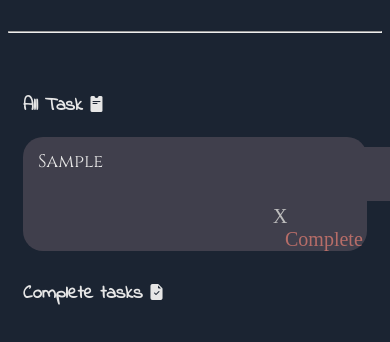
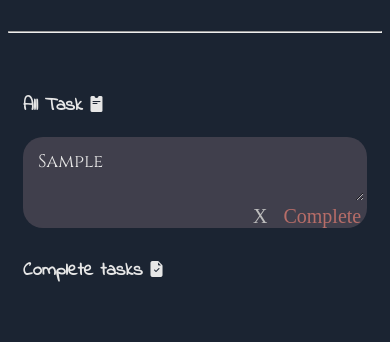
Before and after one commit to efegabo/todoList.github.io, a plain HTML site: page index.html in a window 390 px wide. Both pictures are taken after typing "Sample" into the empty fields and a click on the input "Add+". Shown: the part 104-446 px from the top of the page. Drawn offline with nearby package versions, Linux system fonts and the light colour scheme.

Commit message:
upload Responsive

```diff
--- a/responsive.css
+++ b/responsive.css
@@ -63,7 +63,7 @@
 	.taskDescription{
 			margin-top: 10px;
 			margin-left: 13px;
-			width: 20em;
+			width: 18em;
 			font-size: 18px;
 			color:#E6E6E6;
 			border: none;
@@ -90,7 +90,7 @@
 			display: inline-block;
 		}
 		.btns{
-			margin-left: 250px;
+			margin-left: 230px;
 			margin-bottom: 10px;
 
 		}
```
